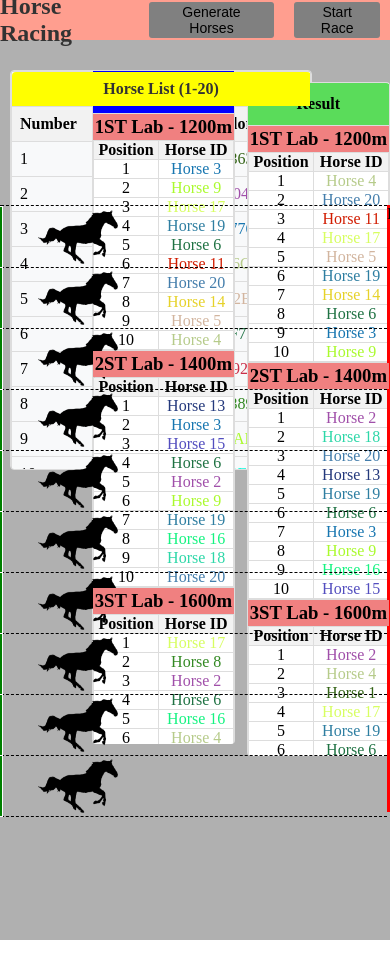
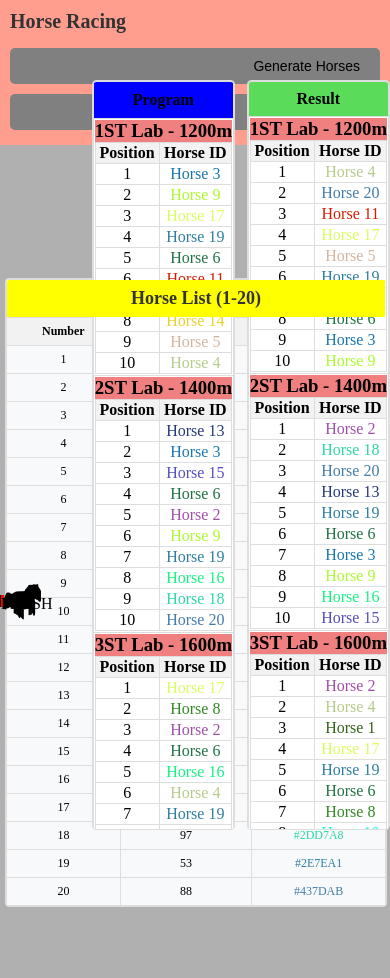
Before and after one commit to aleynakoluk/horse-racing-app, a Vue app in the folder horse-racing-game/: page / in a window 390 px wide. Shown: the top 978 px of the page. Before the commit the page ends 940 px from the top, so only its background shows below. Built offline with nearby package versions, Linux system fonts and the light colour scheme.

Commit message:
genel olarak web-mobile duyarlılık sağlanmaya başlandı, schedule ve result bileşenleri büyük ölçüde ayarlandı

```diff
--- a/horse-racing-game/src/App.vue
+++ b/horse-racing-game/src/App.vue
@@ -1,5 +1,5 @@
 <template>
-  <div id="app">
+  <div id="app" class="flex-container">
     <ControlButtons />
     <HorseList />
     <RaceSchedule />
@@ -40,9 +40,11 @@ body {
   font-family: 'Arial, sans-serif';
   background: rgb(176, 176, 176);
   display: flex;
-  flex-direction: column;
+  flex-direction: row; /* Bileşenleri yatay olarak sırala */
   overflow: hidden; /* İçeriğin taşmasını engeller */
+  flex-wrap: wrap; /* Bileşenlerin sığmadığı durumda alt satıra geçmesini sağlar */
 }
+
 
 h1 {
   color: #333;
--- a/horse-racing-game/src/components/ControlButtons.vue
+++ b/horse-racing-game/src/components/ControlButtons.vue
@@ -22,12 +22,6 @@ export default {
 </script>
 
 <style scoped>
-.container {
-  text-align: center;
-  margin: 20px;
-  font-family: 'Arial, sans-serif';
-  min-height: 100vh;
-}
 
 .header {
   display: flex;
@@ -35,18 +29,22 @@ export default {
   align-items: center;
   margin-bottom: 20px;
   background-color: #FF9E8F;
-  height: 40px;
+  padding: 10px;
+  width: 100vw; /* Sayfanın tam genişliğini alacak şekilde ayarlandı */
 }
 
 .title {
   font-size: 24px;
   font-weight: bold;
   color: #333;
+  width: 100%; /* Başlık genişliğini tam ekran genişliği olarak ayarladı */
 }
 
 .control-buttons {
   display: flex;
   align-items: center;
+  width: 100%; /* Kontrol düğmelerinin genişliğini tam ekran genişliği olarak ayarladı */
+  justify-content: flex-end; /* Sağa doğru hizalama */
 }
 
 .btn {
@@ -57,15 +55,56 @@ export default {
   border: none;
   border-radius: 5px;
   cursor: pointer;
-  padding: 2px 10px; /* Buton boyutunu küçült */
-  font-size: 14px; /* Buton yazı boyutunu küçült */
-  border-radius: 3px; /* Köşe yuvarlaklığını azalt */
+  font-size: 14px;
   transition: background-color 0.3s ease;
 }
 
 .btn:hover {
-  background-color: grey;
+  background-color: #666;
 }
 
+/* Tablet ve daha büyük cihazlar için */
+@media (min-width: 600px) {
+  .header {
+    height: 60px;
+  }
 
+  .title {
+    font-size: 28px;
+  }
+
+  .btn {
+    margin: 0 15px;
+    padding: 10px 25px;
+    font-size: 16px;
+  }
+}
+
+/* Mobil cihazlar için */
+@media (max-width: 599px) {
+  .header {
+    flex-direction: column;
+    align-items: flex-start;
+    height: auto;
+  }
+
+  .title {
+    font-size: 20px;
+    margin-bottom: 10px;
+  }
+
+  .control-buttons {
+    flex-direction: column;
+    align-items: stretch;
+    width: 100%;
+    justify-content: flex-start; /* Mobilde düğmelerin üst üste gelmesi için */
+    margin-right: 5px;
+  }
+
+  .btn {
+    margin: 5px 0;
+    width: 100%;
+    text-align: right; /* Mobilde düğmeleri sağa doğru hizala */
+  }
+}
 </style>
--- a/horse-racing-game/src/components/HorseList.vue
+++ b/horse-racing-game/src/components/HorseList.vue
@@ -74,7 +74,8 @@ export default {
   align-items: flex-start;
   justify-content: center;
   padding: 10px;
-  width: 300px;
+  width: 100%;
+  max-width: 100%;
   height: 400px;
   overflow-y: scroll; /* Scroll bar her zaman görünür */
   overflow-x: hidden; /* X ekseninde scroll olmaması için */
@@ -132,7 +133,7 @@ table {
 }
 
 th, td {
-  text-align: left;
+  text-align: center;
   padding: 8px;
   border: 1px solid #ddd;
 }
@@ -141,4 +142,40 @@ th {
   background-color: #f2f2f2;
   border-bottom: 1px solid #ddd;
 }
+
+/* Tablet ve daha büyük cihazlar için */
+@media (min-width: 600px) {
+  .container {
+    max-width: 300px;
+    height: 720px;
+    padding-left: 20px; /* Sol taraf için 20px boşluk bırak */
+  }
+
+  .table-title {
+    font-size: 24px;
+  }
+
+  th, td {
+    font-size: 16px;
+    padding: 12px;
+  }
+}
+
+/* Mobil cihazlar için */
+@media (max-width: 599px) {
+  .container {
+    width: 100%;
+    height: 100vh;
+    padding: 5px;
+  }
+
+  .table-title {
+    font-size: 18px;
+  }
+
+  th, td {
+    font-size: 12px;
+    padding: 6px;
+  }
+}
 </style>
--- a/horse-racing-game/src/components/HorseRace.vue
+++ b/horse-racing-game/src/components/HorseRace.vue
@@ -12,8 +12,6 @@
     </div>
   </div>
 </template>
-
-
 
 <script>
 export default {
@@ -31,12 +29,10 @@ export default {
   },
   methods: {
     horsesInLane(lane) {
-  return this.horses.filter(horse => horse.id === lane);
-},
-
+      return this.horses.filter(horse => horse.id === lane);
+    },
     calculateAnimationDelay(index) {
-      // Hareket animasyonu gecikmesini hesapla
-      return index * 0.5; // Örnek bir hesaplama
+      return index * 0.5; // Example calculation for animation delay
     },
     requireHorseImage(horseId) {
       return require(`@/assets/horse${horseId}.png`);
@@ -56,14 +52,16 @@ export default {
   display: flex;
   justify-content: center;
   align-items: center;
-  height: 100vh; /* Sayfanın tamamını kapsar */
-  margin-top: -830px;
+  height: 100vh;
+  margin-top: -830px; /* Adjust based on your layout */
 }
 
 .race-track {
   position: relative;
-  width: 400px;
-  height: 607px;
+  width: 90%;
+  max-width: 600px;
+  height: auto;
+  aspect-ratio: 2 / 3;
   margin-bottom: 20px;
   border-left: 1px solid #000;
   border-right: 3px solid red;
@@ -72,21 +70,21 @@ export default {
 .lane-top {
   width: 100%;
   height: 1px;
-  border-top: 1px dashed #000; /* En üstte noktalı çizgi */
+  border-top: 1px dashed #000;
 }
 
 .lane {
   position: relative;
   width: 100%;
-  height: 60px;
+  height: 10%;
   border-bottom: 1px dashed #000;
   display: flex;
   align-items: center;
 }
 
 .lane-number {
-  width: 60px; /* Genişlik azaltıldı */
-  height: 40px; /* Yükseklik artırıldı */
+  width: 40px;
+  height: 40px;
   display: flex;
   justify-content: center;
   align-items: center;
@@ -94,9 +92,9 @@ export default {
   color: white;
   font-weight: bold;
   border: 1px solid white;
-  transform: rotate(-90deg); /* 90 derece döndürme */
+  transform: rotate(-90deg);
   position: absolute;
-  left: -50px; /* Şerit hizasında konumlandırma */
+  left: -50px;
 }
 
 .horse {
@@ -104,7 +102,7 @@ export default {
   height: 100%;
   display: flex;
   align-items: center;
-  animation: run linear 5s infinite; /* Hareket animasyonu */
+  animation: run linear 5s infinite;
 }
 
 @keyframes run {
@@ -113,15 +111,33 @@ export default {
 }
 
 .horse-img {
-  width: 80px; /* Daha küçük boyut */
+  width: 60px;
 }
 
 .finish-line {
   position: absolute;
   top: 0;
-  left: 100%; /* Kırmızı çizgiyi bitiş çizgisine konumlandırma */
+  left: 100%;
   width: 3px;
   height: 100%;
   background-color: red;
 }
+
+/* Responsive Design */
+@media (max-width: 600px) {
+  .race-track {
+    width: 100%;
+    max-width: none;
+  }
+
+  .horse-img {
+    width: 40px;
+  }
+
+  .lane-number {
+    width: 30px;
+    height: 30px;
+    left: -40px;
+  }
+}
 </style>
--- a/horse-racing-game/src/components/RaceResults.vue
+++ b/horse-racing-game/src/components/RaceResults.vue
@@ -1,5 +1,4 @@
 <template>
-  <div class="container">
   <div class="race-result">
     <table>
       <thead>
@@ -32,7 +31,6 @@
       </tbody>
     </table>
   </div>
-  </div>
 </template>
 
 <script>
@@ -46,34 +44,18 @@ export default {
 </script>
 
 <style scoped>
-
-.container {
-  font-family: 'Arial, sans-serif';
-  min-height: 100vh;
-  display: flex;
-  flex-direction: column;
-  align-items: flex-end; /* Sağ üste hizala */
+.race-result {
+  flex: 1; /* Esneklik */
+  max-width: 180px; /* Maksimum genişlik */
+  max-height: 748px; /* Sayfanın yüksekliğinden az bir maksimum yükseklik */
   overflow-y: auto; /* Dikey scrollbar */
-  overflow-x: hidden; /* X ekseninde scroll olmasın */
-  padding-right: 0px; /* RESULT KISMI İÇİN BOŞLUK BIRAKILDI */
-  margin-top: -831.5px;
-}
-
-.container::-webkit-scrollbar {
-  width: 12px; /* Scroll bar genişliği */
-  background-color: #fff; /* Scroll bar arka plan rengi */
-}
-
-.container::-webkit-scrollbar-thumb {
-  background-color: #888; /* Scroll bar rengi */
-  border-radius: 6px;
-}
-.race-result {
-  margin-top: 0px; /* Tablo arası boşluk */
-  overflow-y: auto; /* Dikey scrollbar */
-  text-align: right;
-  max-height: calc(100vh - 170px); /* Sayfanın tamamından 170 piksel daha az bir maksimum yükseklik */
-  border-radius: 4px;
+  background-color: #fff; /* Arka plan rengi */
+  border: 1px solid #ddd; /* Kenarlık */
+  border-radius: 4px; /* Köşe yuvarlama */
+  position: absolute; /* Mutlak pozisyon */
+  top: 0; /* Alt kenara hizala */
+  right: 0; /* Sağ kenara hizala */
+  margin-top: 80px;
 }
 
 .race-result::-webkit-scrollbar {
@@ -85,33 +67,26 @@ export default {
   background-color: #888; /* Scroll bar rengi */
   border-radius: 6px;
 }
+
 .table-title {
-  background-color: rgb(90, 220, 90);
+  background-color: rgb(90, 220, 90); /* Arka plan rengi */
   color: black;
   text-align: center;
-  padding: 12px;
+  padding: 8px;
   border-top-left-radius: 4px;
   border-top-right-radius: 4px;
 }
 
 .race-info {
-  text-align: center;
+  text-align: center; /* Yarış bilgilerini ortala */
 }
 
 .table-container {
-  max-height: 390px; /* Maksimum yükseklik */
+  max-height: 748px; /* Maksimum yükseklik */
   overflow-y: auto; /* Dikey scrollbar */
-  overflow-x: hidden; /* X ekseninde scroll olmasın */
-}
-.table-container::-webkit-scrollbar {
-  width: 12px; /* Scroll bar genişliği */
-  background-color: #fff; /* Scroll bar arka plan rengi */
+  text-align: right; /* İçeriği sağa hizala */
 }
 
-.table-container::-webkit-scrollbar-thumb {
-  background-color: #888; /* Scroll bar rengi */
-  border-radius: 6px;
-}
 table {
   width: 100%;
   border-collapse: collapse;
@@ -120,10 +95,8 @@ table {
 }
 
 th, td {
-  text-align: center;
-  padding: 0px;
+  text-align: center; /* İçerikleri merkezi hizalar */
   border: 1px solid #ddd;
-  white-space: nowrap; /* Uzun içerikler için satır sonu kırılmasını önle */
 }
 
 th {
@@ -131,16 +104,11 @@ th {
 }
 
 h3 {
-  background-color: #f08080;
+  background-color: #f08080; /* Arka plan rengi */
   color: black;
-  padding: 2px;
   margin: 0;
-  position: sticky;
-  top: 0;
-  z-index: 1;
-}
-
-.right-align {
-  text-align: right;
+  position: sticky; /* Sticky pozisyon */
+  top: 0; /* En üstte sabitle */
+  z-index: 1; /* Z indeksi */
 }
 </style>
--- a/horse-racing-game/src/components/RaceSchedule.vue
+++ b/horse-racing-game/src/components/RaceSchedule.vue
@@ -1,5 +1,4 @@
 <template>
-  <div class="container">
   <div class="race-schedule">
     <table>
       <thead>
@@ -32,7 +31,6 @@
       </tbody>
     </table>
   </div>
-  </div>
 </template>
 
 <script>
@@ -46,34 +44,18 @@ export default {
 </script>
 
 <style scoped>
-.container {
-  font-family: 'Arial, sans-serif';
-  min-height: 100vh;
-  display: flex;
-  flex-direction: column;
-  align-items: flex-end; /* Sağ üste hizala */
+.race-schedule {
+  flex: 1; /* Esneklik */
+  max-width: 180px; /* Maksimum genişlik */
+  max-height: 748px; /* Sayfanın yüksekliğinden az bir maksimum yükseklik */
   overflow-y: auto; /* Dikey scrollbar */
-  overflow-x: hidden; /* X ekseninde scroll olmasın */
-  padding-right: 155px; /* RESULT KISMI İÇİN BOŞLUK BIRAKILDI */
-  margin-top: -410.5px;
-}
-
-.container::-webkit-scrollbar {
-  width: 12px; /* Scroll bar genişliği */
-  background-color: #fff; /* Scroll bar arka plan rengi */
-}
-
-.container::-webkit-scrollbar-thumb {
-  background-color: #888; /* Scroll bar rengi */
-  border-radius: 6px;
-}
-
-.race-schedule {
-  margin-top: 0px; /* Tablo arası boşluk */
-  overflow-y: auto; /* Dikey scrollbar */
-  text-align: right;
-  max-height: calc(100vh - 170px); /* Sayfanın tamamından 170 piksel daha az bir maksimum yükseklik */
-  border-radius: 4px;
+  background-color: #fff; /* Arka plan rengi */
+  border: 1px solid #ddd; /* Kenarlık */
+  border-radius: 4px; /* Köşe yuvarlama */
+  position: absolute; /* Mutlak pozisyon */
+  top: 0; /* Alt kenara hizala */
+  margin-top: 80px;
+  right: 155px; /* Sağ kenara hizala */
 }
 
 .race-schedule::-webkit-scrollbar {
@@ -90,7 +72,7 @@ export default {
   background-color: blue; /* Arka plan rengi */
   color: black;
   text-align: center;
-  padding: 12px;
+  padding: 9px;
   border-top-left-radius: 4px;
   border-top-right-radius: 4px;
 }
@@ -100,19 +82,10 @@ export default {
 }
 
 .table-container {
-  max-height: 390px; /* Maksimum yükseklik */
+  text-align: right;
+  max-height:  728px; /* Maksimum yükseklik */
   overflow-y: auto; /* Dikey scrollbar */
-  overflow-x: hidden; /* X ekseninde scroll olmasın */
-}
-
-.table-container::-webkit-scrollbar {
-  width: 12px; /* Scroll bar genişliği */
-  background-color: #fff; /* Scroll bar arka plan rengi */
-}
-
-.table-container::-webkit-scrollbar-thumb {
-  background-color: #888; /* Scroll bar rengi */
-  border-radius: 6px;
+  position: relative; /* Göreli pozisyon */
 }
 
 table {
@@ -124,9 +97,7 @@ table {
 
 th, td {
   text-align: center;
-  padding: 0px;
   border: 1px solid #ddd;
-  white-space: nowrap; /* Uzun içerikler için satır sonu kırılmasını önle */
 }
 
 th {
@@ -136,14 +107,9 @@ th {
 h3 {
   background-color: #f08080; /* Arka plan rengi */
   color: black;
-  padding: 2px;
   margin: 0;
   position: sticky; /* Sticky pozisyon */
   top: 0; /* En üstte sabitle */
   z-index: 1; /* Z indeksi */
 }
-
-.right-align {
-  text-align: center;
-}
 </style>
```
Lines whose indentation alone changed are shown as unchanged.
